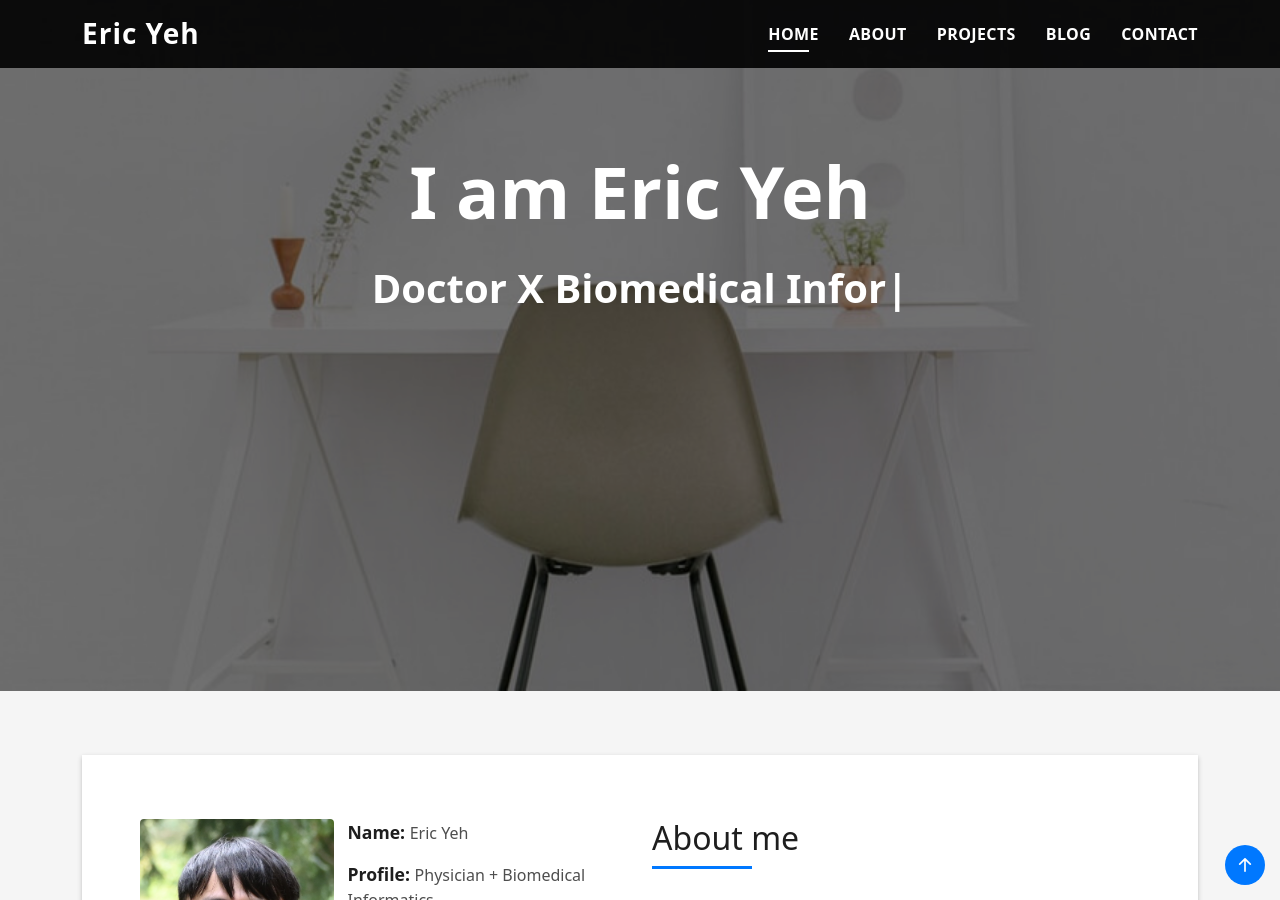
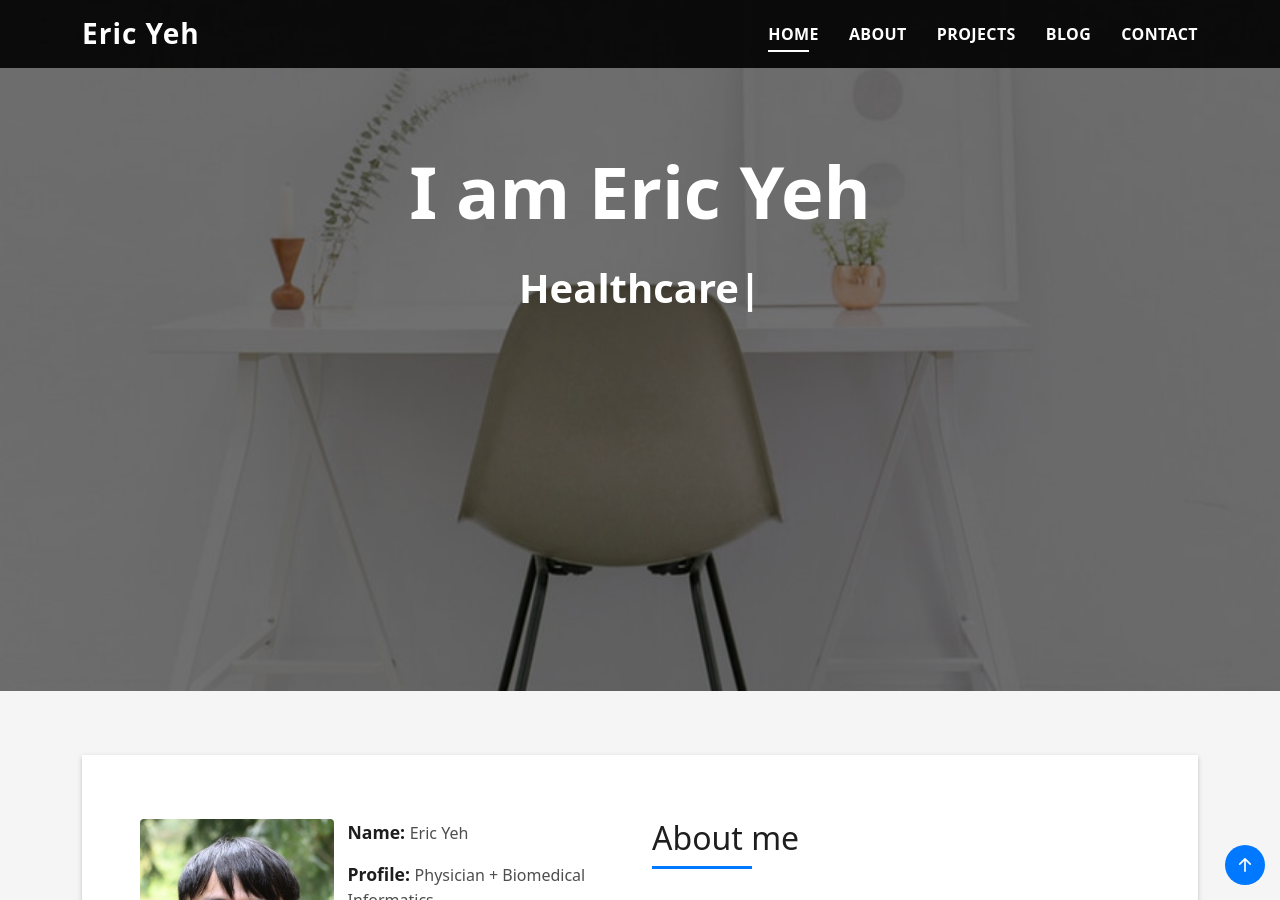
Before and after one commit to ericyeh-dr/ericyeh-dr.github.io, a Jekyll site: the page built from index.html, in a window 1280 px wide and 900 px high, scrolled down 209 px. Built offline with Jekyll 4.4.1, drawn with Linux system fonts in a browser that asks for light colours; some of the changed text lies outside the part shown.

Commit message:
update personal profile

```diff
--- a/index.html
+++ b/index.html
@@ -9,7 +9,7 @@ title: "Eric Yeh"
             <div class="container">
                 <!--<p class="display-6 color-d">Hello, world!</p>-->
                 <h1 class="hero-title mb-4">I am Eric Yeh</h1>
-                <p class="hero-subtitle"><span class="typed" data-typed-items="Doctor X Biomedical Informatics"></span></p>
+                <p class="hero-subtitle"><span class="typed" data-typed-items="Healthcare and Informatics"></span></p>
                 <!-- <p class="pt-3"><a class="btn btn-primary btn js-scroll px-4" href="#about" role="button">Learn More</a></p> -->
             </div>
         </div>
```
Also changed, not shown: other parts of index.html (+2 -1 lines).
